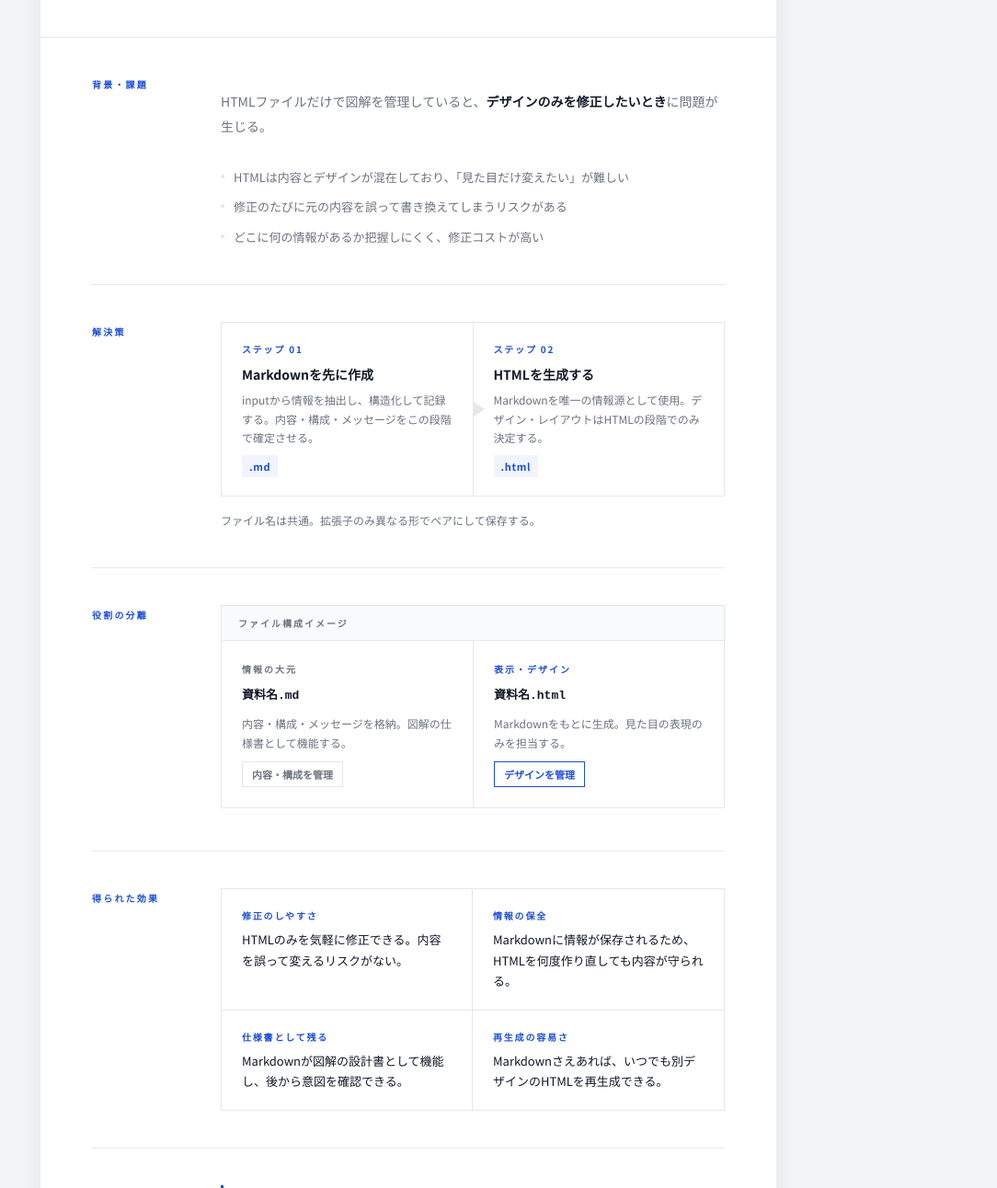
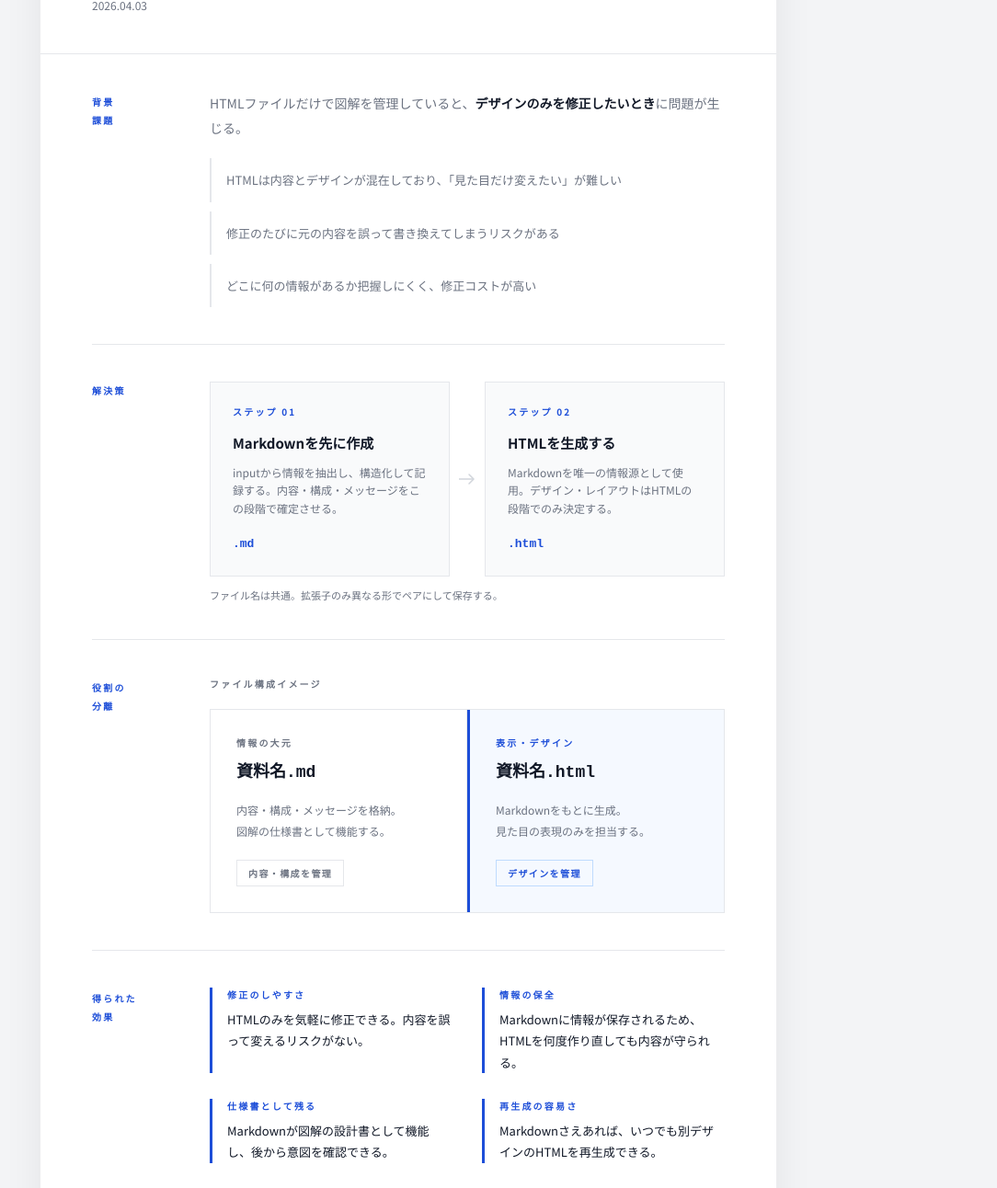
Before and after one commit to tsuge1031/My-First-Project, a plain HTML site: page 20260403_図解skill工夫点_解説.html in a window 1280 px wide. Shown: the part 234-1526 px from the top of the page at 92% size, without its empty margins (196-1280 px from the left). Drawn offline with nearby package versions, Linux system fonts and the light colour scheme.

Commit message:
tailwindcssを使用する様に更新

```diff
--- a/20260403_図解skill工夫点_解説.html
+++ b/20260403_図解skill工夫点_解説.html
@@ -4,464 +4,230 @@
 <meta charset="UTF-8">
 <meta name="viewport" content="width=device-width, initial-scale=1.0">
 <title>パーソナル図解作成スキルの工夫点</title>
-<link href="https://fonts.googleapis.com/css2?family=Noto+Sans+JP:wght@400;500;700&display=swap" rel="stylesheet">
+<link href="https://fonts.googleapis.com/css2?family=Noto+Sans+JP:wght@400;500;700;900&display=swap" rel="stylesheet">
+<script src="https://cdn.tailwindcss.com"></script>
+<script>
+  tailwind.config = {
+    theme: {
+      extend: {
+        fontFamily: { sans: ['Noto Sans JP', 'sans-serif'] },
+        colors: {
+          ink:    '#111827',
+          quiet:  '#6b7280',
+          rule:   '#e5e7eb',
+          wash:   '#f9fafb',
+        },
+        boxShadow: {
+          card: '0 4px 40px rgba(0,0,0,0.07)',
+        }
+      }
+    }
+  }
+</script>
 <style>
-  :root {
-    --blue:   #1d4ed8;
-    --black:  #111827;
-    --gray:   #6b7280;
-    --border: #e5e7eb;
+  .lbl { letter-spacing: .22em; }
+  .lbl-sm { letter-spacing: .14em; }
+  .mono { font-family: 'Courier New', 'Menlo', monospace; }
+
+  /* ステップ間コネクタ */
+  .step-connector {
+    display: flex;
+    align-items: center;
+    padding: 0 8px;
+    color: #d1d5db;
   }
 
-  * { box-sizing: border-box; margin: 0; padding: 0; }
-
-  body {
-    background: #f3f4f6;
-    font-family: 'Noto Sans JP', sans-serif;
-    color: var(--black);
-    line-height: 1.7;
+  /* 課題リスト */
+  .issue-item {
+    padding: 12px 0 12px 16px;
+    border-left: 2px solid #e5e7eb;
+    font-size: 13px;
+    color: #6b7280;
+    line-height: 1.8;
   }
 
-  .page {
-    max-width: 800px;
-    margin: 48px auto;
-    background: #fff;
-    border-top: 3px solid var(--blue);
-    box-shadow: 0 2px 24px rgba(0,0,0,0.07);
+  /* 効果カード */
+  .effect-card {
+    padding: 0 0 0 16px;
+    border-left: 3px solid #1d4ed8;
   }
 
-  .page-header {
-    padding: 52px 56px 44px;
-    border-bottom: 1px solid var(--border);
+  /* 分離図 — HTML側 */
+  .sep-html {
+    border-left: 3px solid #1d4ed8;
+    background: rgba(239,246,255,0.6);
   }
 
-  .page-header .label {
-    font-size: 10px;
-    font-weight: 700;
-    letter-spacing: .22em;
-    color: var(--blue);
-    margin-bottom: 14px;
-  }
-
-  .page-header h1 {
-    font-size: 22px;
-    font-weight: 700;
-    letter-spacing: .04em;
-    color: var(--black);
-    line-height: 1.45;
-  }
-
-  .page-header .meta {
-    margin-top: 12px;
-    font-size: 12px;
-    color: var(--gray);
-    letter-spacing: .04em;
-  }
-
-  .page-body { padding: 0 56px; }
-
-  .row {
-    display: grid;
-    grid-template-columns: 100px 1fr;
-    gap: 40px;
-    padding: 40px 0;
-    border-bottom: 1px solid var(--border);
-  }
-
-  .row-label {
-    font-size: 10px;
-    font-weight: 700;
-    letter-spacing: .22em;
-    color: var(--blue);
-    padding-top: 2px;
-  }
-
-  .row-content { font-size: 14px; }
-
-  /* 課題ノート */
-  .situation-note {
-    padding: 16px 0;
-    font-size: 14px;
-    color: var(--gray);
-    line-height: 1.9;
-    margin-bottom: 16px;
-  }
-
-  .situation-note strong { color: var(--black); }
-
-  .issue-list {
-    list-style: none;
-    margin-top: 12px;
-    display: flex;
-    flex-direction: column;
-    gap: 10px;
-  }
-
-  .issue-list li {
-    display: flex;
-    align-items: flex-start;
-    gap: 10px;
-    font-size: 13px;
-    color: var(--gray);
-    line-height: 1.7;
-  }
-
-  .issue-list li::before {
-    content: "";
-    flex-shrink: 0;
-    width: 4px;
-    height: 4px;
-    border-radius: 50%;
-    background: var(--border);
-    margin-top: 8px;
-  }
-
-  /* ステップフロー */
-  .step-flow {
-    display: flex;
-    gap: 0;
-    margin-bottom: 16px;
-  }
-
-  .step-item {
-    flex: 1;
-    padding: 20px 22px;
-    border: 1px solid var(--border);
-    position: relative;
-  }
-
-  .step-item + .step-item {
-    border-left: none;
-  }
-
-  .step-item::after {
-    content: "";
-    position: absolute;
-    top: 50%;
-    right: -13px;
-    transform: translateY(-50%);
-    width: 0;
-    height: 0;
-    border-top: 8px solid transparent;
-    border-bottom: 8px solid transparent;
-    border-left: 12px solid var(--border);
-    z-index: 1;
-  }
-
-  .step-item:last-child::after { display: none; }
-
-  .step-num {
-    font-size: 10px;
-    font-weight: 700;
-    letter-spacing: .18em;
-    color: var(--blue);
-    margin-bottom: 8px;
-  }
-
-  .step-title {
-    font-size: 14px;
-    font-weight: 700;
-    color: var(--black);
-    margin-bottom: 6px;
-  }
-
-  .step-sub {
-    font-size: 12px;
-    color: var(--gray);
-    line-height: 1.7;
-  }
-
-  .step-ext {
-    display: inline-block;
-    margin-top: 8px;
-    font-size: 11px;
-    font-weight: 700;
-    letter-spacing: .06em;
-    color: var(--blue);
-    background: rgba(29,78,216,0.06);
-    padding: 3px 8px;
-  }
-
-  /* 分離の概念図 */
-  .separation-box {
-    border: 1px solid var(--border);
-    overflow: hidden;
-    margin-bottom: 6px;
-  }
-
-  .sep-header {
-    padding: 10px 18px;
-    background: #f9fafb;
-    border-bottom: 1px solid var(--border);
-    font-size: 10px;
-    font-weight: 700;
-    letter-spacing: .2em;
-    color: var(--gray);
-  }
-
-  .sep-body {
-    display: grid;
-    grid-template-columns: 1fr 1fr;
-  }
-
-  .sep-col {
-    padding: 22px 22px;
-  }
-
-  .sep-col + .sep-col {
-    border-left: 1px solid var(--border);
-  }
-
-  .sep-col-label {
-    font-size: 10px;
-    font-weight: 700;
-    letter-spacing: .2em;
-    color: var(--gray);
-    margin-bottom: 10px;
-  }
-
-  .sep-col.accent .sep-col-label { color: var(--blue); }
-
-  .sep-filename {
-    font-size: 13px;
-    font-weight: 700;
-    color: var(--black);
-    font-family: 'Courier New', monospace;
-    margin-bottom: 8px;
-  }
-
-  .sep-desc {
-    font-size: 12px;
-    color: var(--gray);
-    line-height: 1.75;
-  }
-
-  .sep-role {
-    margin-top: 10px;
-    display: inline-block;
-    font-size: 11px;
-    font-weight: 700;
-    padding: 4px 10px;
-    border: 1px solid var(--border);
-    color: var(--gray);
-  }
-
-  .sep-col.accent .sep-role {
-    border-color: var(--blue);
-    color: var(--blue);
-  }
-
-  /* 効果リスト */
-  .effect-grid {
-    display: grid;
-    grid-template-columns: 1fr 1fr;
-    gap: 0;
-    border: 1px solid var(--border);
-  }
-
-  .effect-item {
-    padding: 20px 22px;
-    border-bottom: 1px solid var(--border);
-    border-right: 1px solid var(--border);
-  }
-
-  .effect-item:nth-child(2n) { border-right: none; }
-  .effect-item:nth-last-child(-n+2) { border-bottom: none; }
-
-  .effect-label {
-    font-size: 10px;
-    font-weight: 700;
-    letter-spacing: .18em;
-    color: var(--blue);
-    margin-bottom: 7px;
-  }
-
-  .effect-text {
-    font-size: 13px;
-    color: var(--black);
-    line-height: 1.7;
-  }
-
-  /* まとめ */
-  .pull-quote {
-    padding-left: 20px;
-    border-left: 3px solid var(--blue);
-    font-size: 14px;
-    font-weight: 700;
-    line-height: 1.85;
-    color: var(--black);
-  }
-
-  .pull-quote span {
-    color: var(--blue);
-  }
-
-  /* フッター */
-  .page-footer {
-    display: flex;
-    justify-content: space-between;
-    margin: 0 56px;
-    padding: 20px 0;
-    border-top: 1px solid var(--border);
-    font-size: 11px;
-    color: var(--gray);
-  }
-
-  /* PDFボタン */
-  .pdf-btn {
-    position: fixed;
-    top: 20px;
-    right: 24px;
-    z-index: 100;
-    display: flex;
-    align-items: center;
-    gap: 7px;
-    padding: 9px 16px;
-    background: var(--blue);
-    color: #fff;
-    font-family: 'Noto Sans JP', sans-serif;
-    font-size: 11px;
-    font-weight: 700;
-    letter-spacing: .08em;
-    border: none;
-    cursor: pointer;
-    box-shadow: 0 2px 12px rgba(29,78,216,0.25);
-  }
-
-  .pdf-btn:hover { background: #1e40af; }
-
   @media print {
-    .pdf-btn { display: none; }
-    body { background: #fff; }
-    .page { margin: 0; box-shadow: none; }
+    .pdf-btn { display: none !important; }
+    body { background: white !important; }
+    #card { margin: 0 !important; box-shadow: none !important; }
   }
 </style>
 </head>
-<body>
+<body class="bg-gray-100 font-sans text-ink antialiased py-14">
 
-<button class="pdf-btn" onclick="window.print()">
-  <svg width="13" height="13" viewBox="0 0 24 24" fill="none" stroke="currentColor" stroke-width="2.2" stroke-linecap="round" stroke-linejoin="round">
+<!-- PDFボタン -->
+<button class="pdf-btn fixed top-5 right-6 z-50 flex items-center gap-2 bg-blue-700 hover:bg-blue-800 text-white text-[11px] font-bold px-4 py-2.5 lbl-sm shadow-lg shadow-blue-700/20 transition-colors" onclick="window.print()">
+  <svg width="12" height="12" viewBox="0 0 24 24" fill="none" stroke="currentColor" stroke-width="2.2" stroke-linecap="round" stroke-linejoin="round">
     <path d="M6 9V2h12v7"/><rect x="6" y="17" width="12" height="5"/><path d="M6 18H4a2 2 0 0 1-2-2v-5a2 2 0 0 1 2-2h16a2 2 0 0 1 2 2v5a2 2 0 0 1-2 2h-2"/>
   </svg>
   PDFとして保存
 </button>
 
-<div class="page">
+<!-- カード -->
+<div id="card" class="max-w-[800px] mx-auto bg-white shadow-card border-t-[3px] border-blue-700">
 
-  <header class="page-header">
-    <div class="label">設計上の工夫</div>
-    <h1>パーソナル図解作成スキルで<br>工夫した点</h1>
-    <div class="meta">2026.04.03</div>
+  <!-- ヘッダー -->
+  <header class="px-14 pt-14 pb-11 border-b border-rule">
+    <p class="text-[10px] font-bold lbl text-blue-700 mb-4">設計上の工夫</p>
+    <h1 class="text-[28px] font-black leading-tight tracking-tight text-ink">
+      パーソナル図解作成スキルで<br>工夫した点
+    </h1>
+    <p class="mt-4 text-xs text-quiet">2026.04.03</p>
   </header>
 
-  <div class="page-body">
+  <!-- ボディ -->
+  <main class="px-14">
 
-    <!-- 課題 -->
-    <div class="row">
-      <div class="row-label">背景・課題</div>
-      <div class="row-content">
-        <div class="situation-note">
-          HTMLファイルだけで図解を管理していると、<strong>デザインのみを修正したいとき</strong>に問題が生じる。
-        </div>
-        <ul class="issue-list">
-          <li>HTMLは内容とデザインが混在しており、「見た目だけ変えたい」が難しい</li>
-          <li>修正のたびに元の内容を誤って書き換えてしまうリスクがある</li>
-          <li>どこに何の情報があるか把握しにくく、修正コストが高い</li>
-        </ul>
+    <!-- 背景・課題 ───────────────────── -->
+    <section class="grid grid-cols-[88px_1fr] gap-10 py-10 border-b border-rule">
+      <div class="pt-0.5">
+        <p class="text-[10px] font-bold lbl text-blue-700 leading-loose">背景<br>課題</p>
       </div>
-    </div>
-
-    <!-- 解決策 -->
-    <div class="row">
-      <div class="row-label">解決策</div>
-      <div class="row-content">
-        <div class="step-flow">
-          <div class="step-item">
-            <div class="step-num">ステップ 01</div>
-            <div class="step-title">Markdownを先に作成</div>
-            <div class="step-sub">inputから情報を抽出し、構造化して記録する。内容・構成・メッセージをこの段階で確定させる。</div>
-            <div class="step-ext">.md</div>
-          </div>
-          <div class="step-item">
-            <div class="step-num">ステップ 02</div>
-            <div class="step-title">HTMLを生成する</div>
-            <div class="step-sub">Markdownを唯一の情報源として使用。デザイン・レイアウトはHTMLの段階でのみ決定する。</div>
-            <div class="step-ext">.html</div>
-          </div>
-        </div>
-        <p style="font-size:12px; color:var(--gray); margin-top:10px;">ファイル名は共通。拡張子のみ異なる形でペアにして保存する。</p>
-      </div>
-    </div>
-
-    <!-- 内容とデザインの分離 -->
-    <div class="row">
-      <div class="row-label">役割の分離</div>
-      <div class="row-content">
-        <div class="separation-box">
-          <div class="sep-header">ファイル構成イメージ</div>
-          <div class="sep-body">
-            <div class="sep-col">
-              <div class="sep-col-label">情報の大元</div>
-              <div class="sep-filename">資料名.md</div>
-              <div class="sep-desc">内容・構成・メッセージを格納。図解の仕様書として機能する。</div>
-              <div class="sep-role">内容・構成を管理</div>
-            </div>
-            <div class="sep-col accent">
-              <div class="sep-col-label">表示・デザイン</div>
-              <div class="sep-filename">資料名.html</div>
-              <div class="sep-desc">Markdownをもとに生成。見た目の表現のみを担当する。</div>
-              <div class="sep-role">デザインを管理</div>
-            </div>
-          </div>
+      <div>
+        <p class="text-[14px] text-quiet leading-[1.9] mb-5">
+          HTMLファイルだけで図解を管理していると、<strong class="font-bold text-ink">デザインのみを修正したいとき</strong>に問題が生じる。
+        </p>
+        <div class="flex flex-col gap-2.5">
+          <p class="issue-item">HTMLは内容とデザインが混在しており、「見た目だけ変えたい」が難しい</p>
+          <p class="issue-item">修正のたびに元の内容を誤って書き換えてしまうリスクがある</p>
+          <p class="issue-item">どこに何の情報があるか把握しにくく、修正コストが高い</p>
         </div>
       </div>
-    </div>
+    </section>
 
-    <!-- 効果 -->
-    <div class="row">
-      <div class="row-label">得られた効果</div>
-      <div class="row-content">
-        <div class="effect-grid">
-          <div class="effect-item">
-            <div class="effect-label">修正のしやすさ</div>
-            <div class="effect-text">HTMLのみを気軽に修正できる。内容を誤って変えるリスクがない。</div>
+    <!-- 解決策 ───────────────────── -->
+    <section class="grid grid-cols-[88px_1fr] gap-10 py-10 border-b border-rule">
+      <p class="text-[10px] font-bold lbl text-blue-700 pt-0.5">解決策</p>
+      <div>
+        <div class="flex items-stretch">
+
+          <!-- ステップ 01 -->
+          <div class="flex-1 bg-wash border border-rule p-6">
+            <p class="text-[10px] font-bold lbl text-blue-700 mb-4">ステップ 01</p>
+            <p class="text-[15px] font-bold text-ink mb-2.5">Markdownを先に作成</p>
+            <p class="text-[12px] text-quiet leading-relaxed">
+              inputから情報を抽出し、構造化して記録する。内容・構成・メッセージをこの段階で確定させる。
+            </p>
+            <p class="mono mt-5 text-[13px] font-bold text-blue-700">.md</p>
           </div>
-          <div class="effect-item">
-            <div class="effect-label">情報の保全</div>
-            <div class="effect-text">Markdownに情報が保存されるため、HTMLを何度作り直しても内容が守られる。</div>
+
+          <!-- コネクタ -->
+          <div class="step-connector">
+            <svg width="22" height="22" viewBox="0 0 22 22" fill="none">
+              <line x1="2" y1="11" x2="18" y2="11" stroke="currentColor" stroke-width="1.5"/>
+              <polyline points="13,6 18,11 13,16" stroke="currentColor" stroke-width="1.5" fill="none" stroke-linecap="round" stroke-linejoin="round"/>
+            </svg>
           </div>
-          <div class="effect-item">
-            <div class="effect-label">仕様書として残る</div>
-            <div class="effect-text">Markdownが図解の設計書として機能し、後から意図を確認できる。</div>
+
+          <!-- ステップ 02 -->
+          <div class="flex-1 bg-wash border border-rule p-6">
+            <p class="text-[10px] font-bold lbl text-blue-700 mb-4">ステップ 02</p>
+            <p class="text-[15px] font-bold text-ink mb-2.5">HTMLを生成する</p>
+            <p class="text-[12px] text-quiet leading-relaxed">
+              Markdownを唯一の情報源として使用。デザイン・レイアウトはHTMLの段階でのみ決定する。
+            </p>
+            <p class="mono mt-5 text-[13px] font-bold text-blue-700">.html</p>
           </div>
-          <div class="effect-item">
-            <div class="effect-label">再生成の容易さ</div>
-            <div class="effect-text">Markdownさえあれば、いつでも別デザインのHTMLを再生成できる。</div>
+
+        </div>
+        <p class="mt-3 text-[11px] text-quiet">ファイル名は共通。拡張子のみ異なる形でペアにして保存する。</p>
+      </div>
+    </section>
+
+    <!-- 役割の分離 ───────────────────── -->
+    <section class="grid grid-cols-[88px_1fr] gap-10 py-10 border-b border-rule">
+      <div class="pt-0.5">
+        <p class="text-[10px] font-bold lbl text-blue-700 leading-loose">役割の<br>分離</p>
+      </div>
+      <div>
+        <p class="text-[10px] font-bold lbl text-quiet mb-5">ファイル構成イメージ</p>
+        <div class="grid grid-cols-2 border border-rule overflow-hidden">
+
+          <!-- .md 側 -->
+          <div class="p-7 border-r border-rule">
+            <p class="text-[10px] font-bold lbl text-quiet mb-3">情報の大元</p>
+            <p class="mono text-[18px] font-bold text-ink mb-4">資料名.md</p>
+            <p class="text-[12px] text-quiet leading-[1.85]">
+              内容・構成・メッセージを格納。<br>図解の仕様書として機能する。
+            </p>
+            <p class="mt-5 text-[10px] font-bold lbl-sm text-quiet border border-rule inline-block px-3 py-1.5">内容・構成を管理</p>
           </div>
+
+          <!-- .html 側 -->
+          <div class="p-7 sep-html">
+            <p class="text-[10px] font-bold lbl text-blue-700 mb-3">表示・デザイン</p>
+            <p class="mono text-[18px] font-bold text-ink mb-4">資料名.html</p>
+            <p class="text-[12px] text-quiet leading-[1.85]">
+              Markdownをもとに生成。<br>見た目の表現のみを担当する。
+            </p>
+            <p class="mt-5 text-[10px] font-bold lbl-sm text-blue-700 border border-blue-200 inline-block px-3 py-1.5">デザインを管理</p>
+          </div>
+
         </div>
       </div>
-    </div>
+    </section>
 
-    <!-- まとめ -->
-    <div class="row" style="border-bottom:none; padding-bottom: 44px;">
-      <div class="row-label">まとめ</div>
-      <div class="row-content">
-        <blockquote class="pull-quote">
-          「内容」と「デザイン」を分離することで、<br>
-          <span>どちらかを独立して修正できる体制</span>を作った。<br>
-          Markdownが情報の大元となり、<br>HTMLは純粋に「見た目の表現」として扱える。
-        </blockquote>
+    <!-- 得られた効果 ───────────────────── -->
+    <section class="grid grid-cols-[88px_1fr] gap-10 py-10 border-b border-rule">
+      <div class="pt-0.5">
+        <p class="text-[10px] font-bold lbl text-blue-700 leading-loose">得られた<br>効果</p>
       </div>
-    </div>
+      <div class="grid grid-cols-2 gap-x-8 gap-y-7">
 
-  </div>
+        <div class="effect-card">
+          <p class="text-[10px] font-bold lbl text-blue-700 mb-2">修正のしやすさ</p>
+          <p class="text-[13px] text-ink leading-[1.8]">HTMLのみを気軽に修正できる。内容を誤って変えるリスクがない。</p>
+        </div>
 
-  <footer class="page-footer">
+        <div class="effect-card">
+          <p class="text-[10px] font-bold lbl text-blue-700 mb-2">情報の保全</p>
+          <p class="text-[13px] text-ink leading-[1.8]">Markdownに情報が保存されるため、HTMLを何度作り直しても内容が守られる。</p>
+        </div>
+
+        <div class="effect-card">
+          <p class="text-[10px] font-bold lbl text-blue-700 mb-2">仕様書として残る</p>
+          <p class="text-[13px] text-ink leading-[1.8]">Markdownが図解の設計書として機能し、後から意図を確認できる。</p>
+        </div>
+
+        <div class="effect-card">
+          <p class="text-[10px] font-bold lbl text-blue-700 mb-2">再生成の容易さ</p>
+          <p class="text-[13px] text-ink leading-[1.8]">Markdownさえあれば、いつでも別デザインのHTMLを再生成できる。</p>
+        </div>
+
+      </div>
+    </section>
+
+    <!-- まとめ ───────────────────── -->
+    <section class="grid grid-cols-[88px_1fr] gap-10 py-10 pb-14">
+      <p class="text-[10px] font-bold lbl text-blue-700 pt-0.5">まとめ</p>
+      <blockquote class="border-l-[3px] border-blue-700 pl-6 text-[15px] font-bold leading-[1.9] text-ink">
+        「内容」と「デザイン」を分離することで、<br>
+        <span class="text-blue-700">どちらかを独立して修正できる体制</span>を作った。<br>
+        Markdownが情報の大元となり、<br>
+        HTMLは純粋に「見た目の表現」として扱える。
+      </blockquote>
+    </section>
+
+  </main>
+
+  <!-- フッター -->
+  <footer class="flex justify-between items-center px-14 py-5 border-t border-rule text-[11px] text-quiet">
     <span>パーソナル図解作成スキル — 設計上の工夫</span>
     <span>2026.04.03</span>
   </footer>
 
 </div>
-
 </body>
 </html>
```
